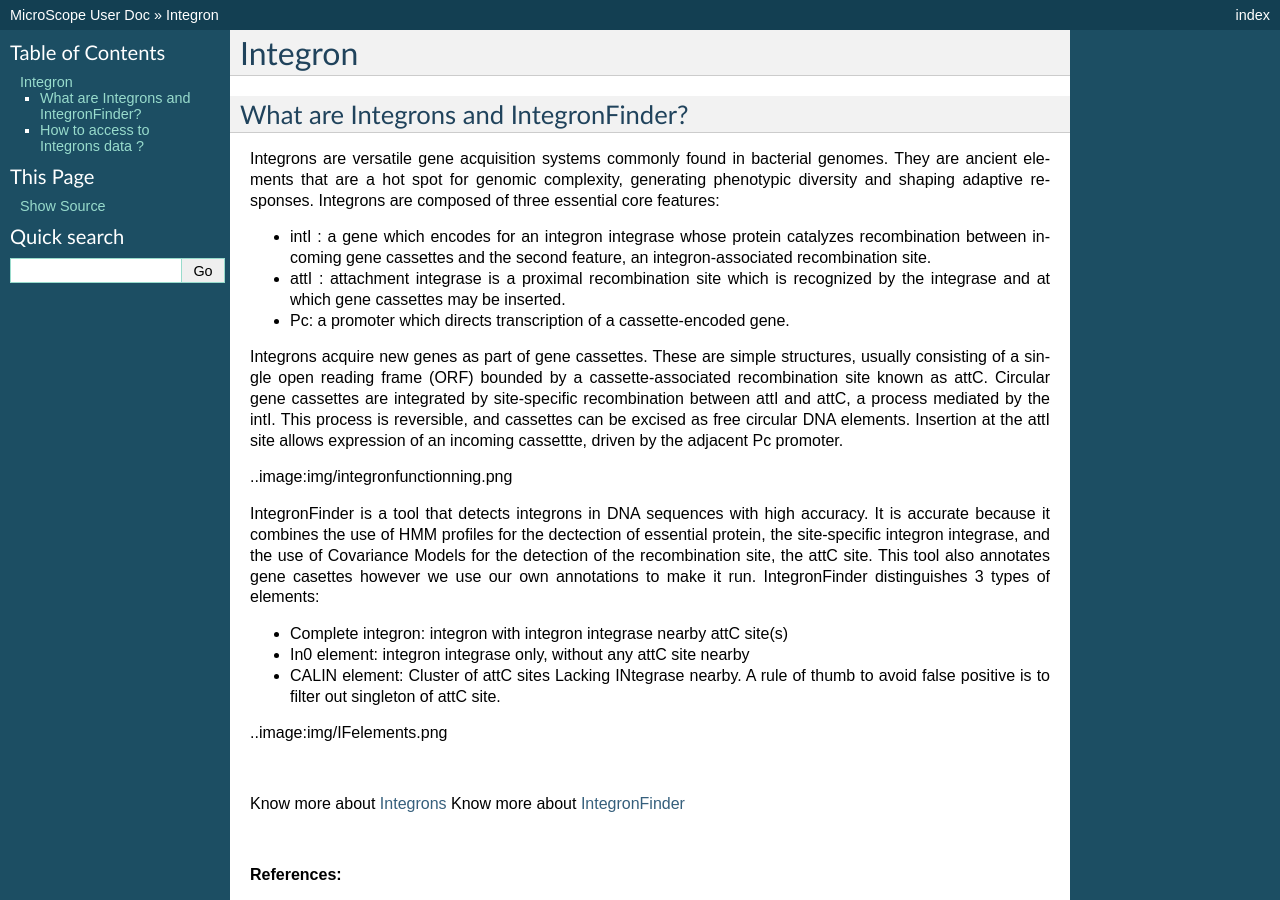
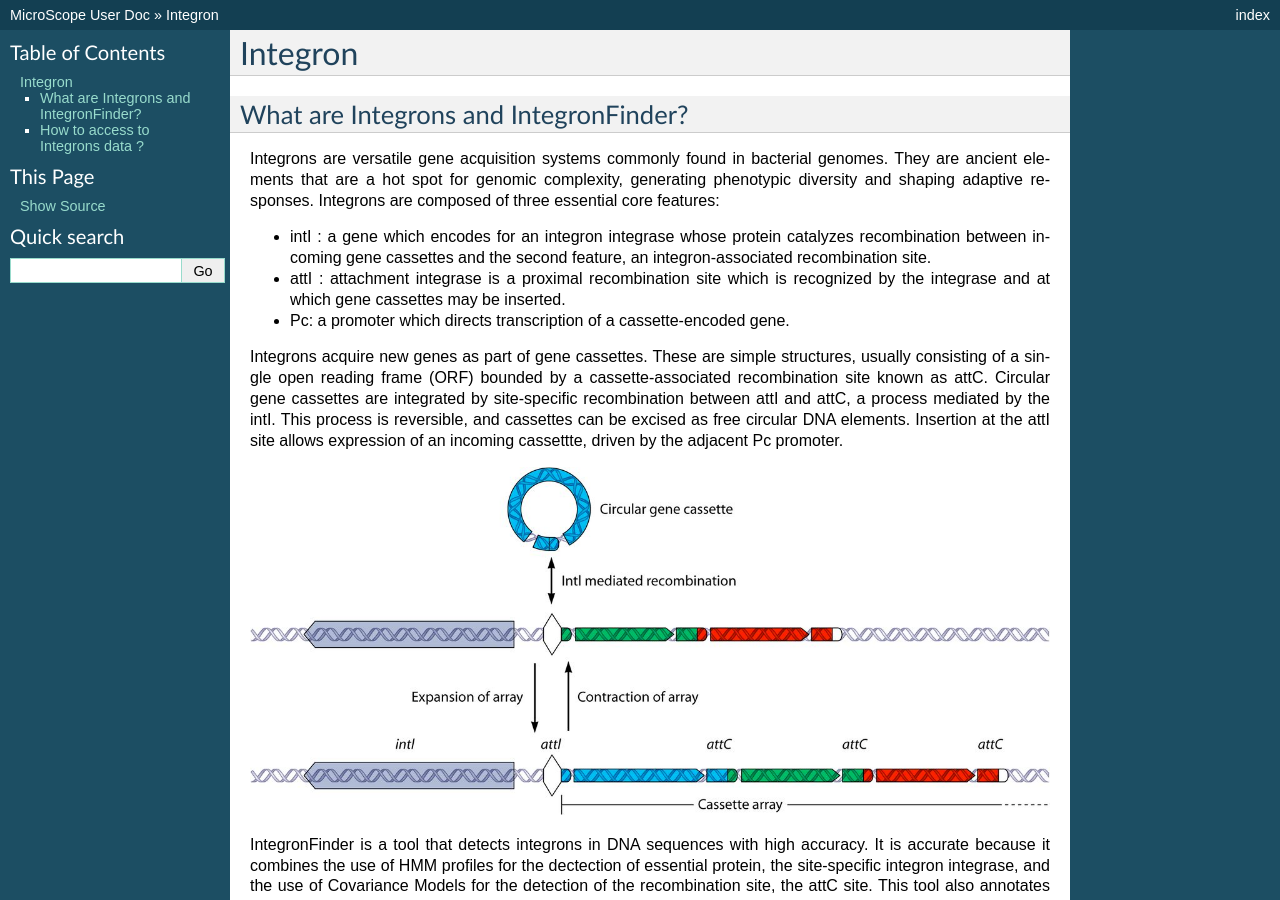
Before and after one commit to labgem/microscope-user-doc, a Sphinx documentation site: the page built from docs/content/compgenomics/integrons.rst, in a window 1280 px wide and 900 px high. Built offline with Sphinx 7.4.7, drawn with Linux system fonts in a browser that asks for light colours; formulas are drawn with MathJax 3.

Commit message:
Update integrons.rst

```diff
--- a/docs/content/compgenomics/integrons.rst
+++ b/docs/content/compgenomics/integrons.rst
@@ -16,7 +16,7 @@ Integrons acquire new genes as part of gene cassettes. These are simple structur
 Circular gene cassettes are integrated by site-specific recombination between attI and attC, a process mediated by the intI. This process is reversible, and cassettes can be excised as free circular DNA elements.
 Insertion at the attI site allows expression of an incoming cassettte, driven by the adjacent Pc promoter.
 
-..image:img/integronfunctionning.png
+.. image:: img/integronfunctionning.png
 
 IntegronFinder is a tool that detects integrons in DNA sequences with high accuracy. It is accurate because it combines the use of HMM profiles for the dectection of essential protein, the site-specific integron integrase, and the use of Covariance Models for the detection of the recombination site, the attC site.
 This tool also annotates gene casettes however we use our own annotations to make it run.
@@ -26,7 +26,7 @@ IntegronFinder distinguishes 3 types of elements:
 •	In0 element: integron integrase only, without any attC site nearby
 •	CALIN element: Cluster of attC sites Lacking INtegrase nearby. A rule of thumb to avoid false positive is to filter out singleton of attC site.
 
-..image:img/IFelements.png
+.. image:: img/IFelements.png
 
 |
 
```
